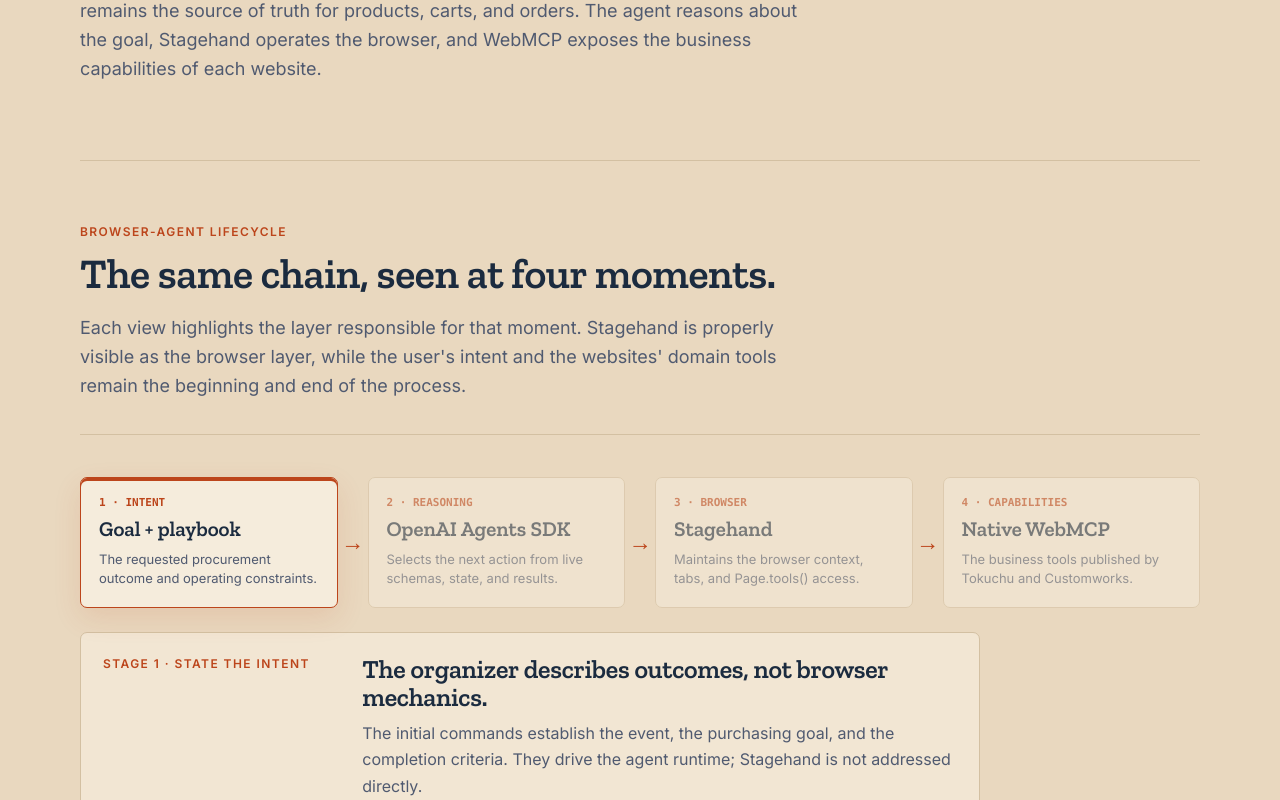
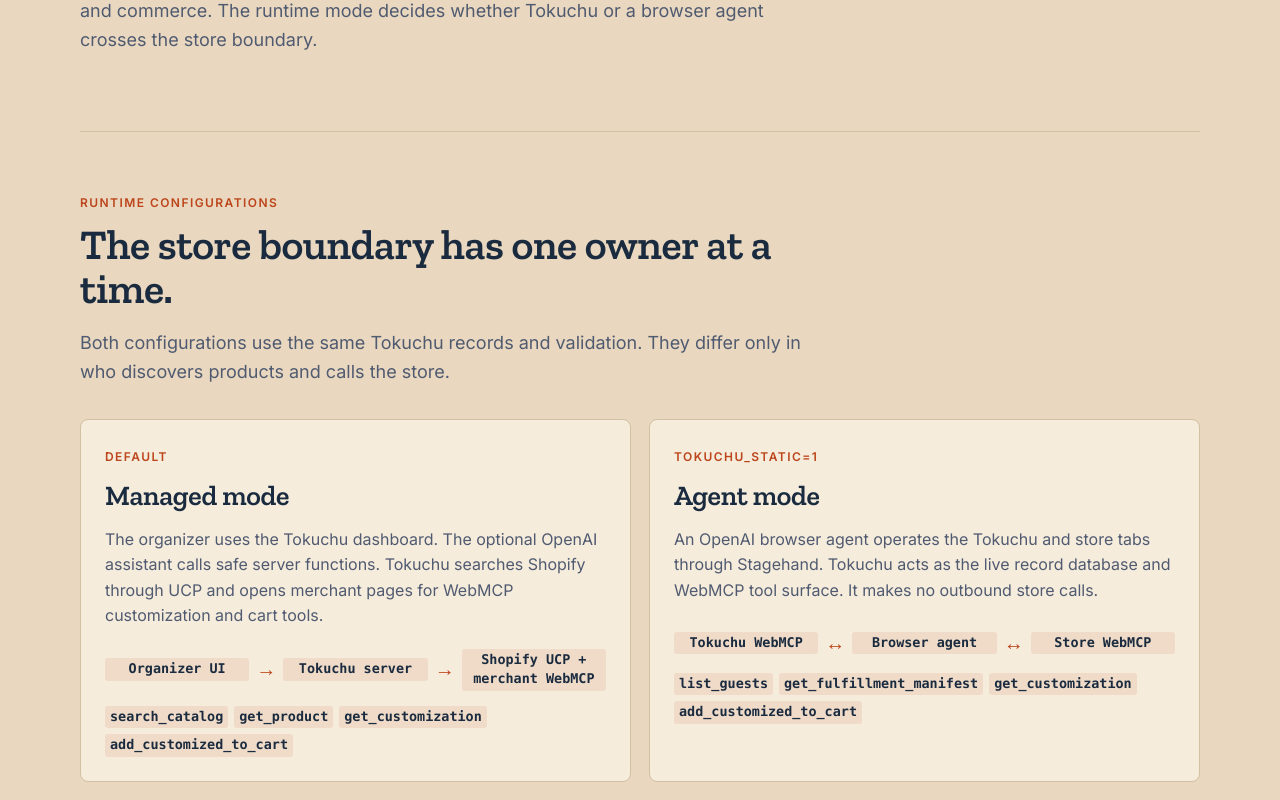
Before and after one commit to reversely/tokuchu, a Next.js app: page /docs/architecture in a window 1280 px wide. Shown: the part 360-1160 px from the top of the page. Built offline with nearby package versions, Linux system fonts and the light colour scheme.

Commit message:
docs(architecture): clarify managed and agent modes

```diff
--- a/src/app/docs/architecture/page.tsx
+++ b/src/app/docs/architecture/page.tsx
@@ -2,7 +2,7 @@ import type { ReactNode } from "react";
 
 export const metadata = {
   title: "Architecture · Tokuchu",
-  description: "How Stagehand browser agents coordinate Tokuchu and Customworks through native WebMCP tools."
+  description: "How managed mode and agent mode coordinate Tokuchu and Customworks through server tools and WebMCP."
 };
 
 function Node({ label, title, children, active = false }: { label: string; title: string; children: ReactNode; active?: boolean }) {
@@ -48,7 +48,23 @@ export default function ArchitecturePage() {
   return (
     <main className="docs-page">
       <nav className="docs-nav"><a className="brand" href="/">Tokuchu<span>.</span></a><a href="/">Back to overview</a></nav>
-      <header className="docs-hero"><span className="eyebrow">Architecture</span><h1>One intent moves through four cooperating layers.</h1><p>Tokuchu remains the source of truth for attendance and procurement. Customworks remains the source of truth for products, carts, and orders. The agent reasons about the goal, Stagehand operates the browser, and WebMCP exposes the business capabilities of each website.</p></header>
+      <header className="docs-hero"><span className="eyebrow">Architecture</span><h1>One record model supports two runtime modes.</h1><p>Tokuchu owns attendance and procurement records. Customworks owns products and commerce. The runtime mode decides whether Tokuchu or a browser agent crosses the store boundary.</p></header>
+
+      <section className="docs-section">
+        <div className="docs-heading"><span className="eyebrow">Runtime configurations</span><h2>The store boundary has one owner at a time.</h2><p>Both configurations use the same Tokuchu records and validation. They differ only in who discovers products and calls the store.</p></div>
+        <div className="runtime-configs">
+          <article>
+            <span className="eyebrow">Default</span><h3>Managed mode</h3><p>The organizer uses the Tokuchu dashboard. The optional OpenAI assistant calls safe server functions. Tokuchu searches Shopify through UCP and opens merchant pages for WebMCP customization and cart tools.</p>
+            <div className="runtime-path" aria-label="Managed mode path"><code>Organizer UI</code><i>→</i><code>Tokuchu server</code><i>→</i><code>Shopify UCP + merchant WebMCP</code></div>
+            <div className="mini-tools"><code>search_catalog</code><code>get_product</code><code>get_customization</code><code>add_customized_to_cart</code></div>
+          </article>
+          <article>
+            <span className="eyebrow">TOKUCHU_STATIC=1</span><h3>Agent mode</h3><p>An OpenAI browser agent operates the Tokuchu and store tabs through Stagehand. Tokuchu acts as the live record database and WebMCP tool surface. It makes no outbound store calls.</p>
+            <div className="runtime-path" aria-label="Agent mode path"><code>Tokuchu WebMCP</code><i>↔</i><code>Browser agent</code><i>↔</i><code>Store WebMCP</code></div>
+            <div className="mini-tools"><code>list_guests</code><code>get_fulfillment_manifest</code><code>get_customization</code><code>add_customized_to_cart</code></div>
+          </article>
+        </div>
+      </section>
 
       <section className="docs-section">
         <div className="docs-heading"><span className="eyebrow">Browser-agent lifecycle</span><h2>The same chain, seen at four moments.</h2><p>Each view highlights the layer responsible for that moment. Stagehand is properly visible as the browser layer, while the user&apos;s intent and the websites&apos; domain tools remain the beginning and end of the process.</p></div>
@@ -85,9 +101,9 @@ export default function ArchitecturePage() {
       </section>
 
       <section className="docs-section">
-        <div className="docs-heading"><span className="eyebrow">Runtime boundaries</span><h2>Agent handoff is explicit and auditable.</h2></div>
+        <div className="docs-heading"><span className="eyebrow">Runtime boundaries</span><h2>Agent mode is explicit and auditable.</h2></div>
         <div className="boundary-grid">
-          <article><h3>Agent handoff mode</h3><p>With <code>TOKUCHU_STATIC=1</code>, Tokuchu omits server-side store operations. Stagehand becomes the explicit bridge, and the model discovers and selects calls dynamically.</p></article>
+          <article><h3>Agent mode</h3><p>With <code>TOKUCHU_STATIC=1</code>, Tokuchu omits server-side store operations. Stagehand becomes the explicit bridge, and the model discovers and selects calls dynamically.</p></article>
           <article><h3>Managed mode</h3><p>Tokuchu performs storefront WebMCP calls behind the organizer interface. The procurement lifecycle is the same; only the boundary-crossing actor changes.</p></article>
           <article><h3>Traceability</h3><p>The runtime records model decisions, browser controls, WebMCP results, and the final outcome in <code>tests/videos/agent-run-*.json</code>.</p></article>
           <article><h3>Deterministic fallback</h3><p><code>npm run agent-playbook</code> uses Playwright and the WebMCP polyfill in a fixed order. It tests the same handoffs without model-driven decisions.</p></article>
--- a/src/app/globals.css
+++ b/src/app/globals.css
@@ -509,6 +509,12 @@ table.records .cellwhy { font-size: 12px; }
 .docs-section { padding: 58px 0; border-top: 1px solid var(--doc-line); }
 .docs-heading { max-width: 760px; }
 .docs-heading h2 { margin: 10px 0 14px; font-size: clamp(28px, 4vw, 42px); line-height: 1.05; }
+.runtime-configs { display: grid; grid-template-columns: repeat(2, minmax(0, 1fr)); gap: 18px; margin-top: 32px; }
+.runtime-configs > article { padding: 24px; border: 1px solid var(--doc-line); border-radius: 8px; background: var(--doc-card); }
+.runtime-configs h3 { margin: 9px 0 10px; font-size: 28px; }
+.runtime-configs p { min-height: 82px; margin: 0; color: var(--doc-muted); line-height: 1.6; }
+.runtime-path { display: grid; grid-template-columns: minmax(0, 1fr) auto minmax(0, 1fr) auto minmax(0, 1fr); gap: 7px; align-items: center; margin-top: 20px; text-align: center; }
+.runtime-path i { color: var(--doc-accent); font-size: 20px; font-style: normal; }
 .arch-flow { display: grid; grid-template-columns: repeat(3, minmax(0, 1fr) 30px) minmax(0, 1fr); align-items: stretch; margin-top: 32px; }
 .arch-node { display: grid; align-content: start; gap: 8px; min-width: 0; padding: 18px; border: 1px solid var(--doc-line); border-radius: 7px; background: var(--doc-card); }
 .arch-node { opacity: .54; transition: opacity .2s ease, border-color .2s ease, box-shadow .2s ease; }
@@ -550,6 +556,7 @@ table.records .cellwhy { font-size: 12px; }
 .legal-copy h2 { margin: 38px 0 9px; padding-top: 28px; border-top: 1px solid var(--doc-line); font-size: 27px; }
 .legal-copy p { margin: 0; color: var(--doc-muted); font-size: 16px; line-height: 1.75; }
 @media (max-width: 980px) { .arch-flow, .tab-architecture, .control-cards { grid-template-columns: 1fr; gap: 9px; } .arch-flow-part { display: grid; grid-template-columns: 1fr; gap: 9px; } .arch-flow-part > i { height: 24px; transform: rotate(90deg); } }
+@media (max-width: 760px) { .runtime-configs { grid-template-columns: 1fr; } .runtime-configs p { min-height: 0; } .runtime-path { grid-template-columns: 1fr; } .runtime-path i { transform: rotate(90deg); } }
 @media (max-width: 640px) { .docs-hero { padding: 52px 0 40px; } .docs-section { padding: 42px 0; } .boundary-grid, .stage-situation { grid-template-columns: 1fr; } .stage-situation > .eyebrow { grid-row: auto; } .prompt-stack { grid-column: 1; } }
 
 /* Phone widths: the app band stacks its controls without wrapping labels, the tabs shrink, and the homepage hero stops overlapping. */
--- a/src/app/page.tsx
+++ b/src/app/page.tsx
@@ -113,7 +113,7 @@ export default async function Page() {
         </div></section>
 
         <section id="runtime" className="tint"><div className="wrap">
-          <div className="sec-head"><span className="eyebrow">Stagehand browser-agent architecture</span><h2>The agent operates the browser; Stagehand exposes each page&apos;s WebMCP surface.</h2><p>In agent handoff mode, Tokuchu does not make server-side storefront calls. The agent owns the cross-site work and discovers the current tools from the active page at runtime.</p></div>
+          <div className="sec-head"><span className="eyebrow">Stagehand browser-agent architecture</span><h2>The agent operates the browser; Stagehand exposes each page&apos;s WebMCP surface.</h2><p>In agent mode Tokuchu does not make server-side storefront calls. The agent owns the cross-site work and discovers the current tools from the active page at runtime.</p></div>
           <div className="runtime-flow" data-testid="stagehand-runtime">
             <div className="runtime-node"><span>1 · Intent</span><strong>Goal + operating playbook</strong><p>Defines the procurement outcome and safety rules, not a fixed business-call script.</p></div><span className="runtime-arrow" aria-hidden="true">→</span>
             <div className="runtime-node"><span>2 · Reasoning</span><strong>OpenAI Agents SDK</strong><p>Chooses the next tab and tool from schemas, results, and the evolving order state.</p></div><span className="runtime-arrow" aria-hidden="true">→</span>
@@ -125,7 +125,7 @@ export default async function Page() {
             <article><span className="eyebrow">Discovery and invocation</span><p><code>list_webmcp_tools</code> calls Stagehand&apos;s <code>Page.tools()</code> and returns each tool&apos;s name, description, input schema, and frame. <code>call_webmcp_tool</code> resolves that page tool, invokes it with structured input, waits for completion, and normalizes WebMCP content and errors for the model.</p></article>
             <article><span className="eyebrow">Tabs, checkout, and traceability</span><p>Stagehand keeps the Tokuchu and Customworks pages in one browser context. The runtime tracks active tabs, captures the checkout URL without returning it to the model, records it through Tokuchu&apos;s <code>post_update</code>, and writes every call, result, and final outcome to a transcript.</p></article>
           </div>
-          <div className="mode-strip" data-testid="modes"><div><strong>Managed mode</strong><span>Tokuchu&apos;s server calls Shopify&apos;s UCP endpoints for discovery and opens the store&apos;s page for WebMCP tools.</span></div><span aria-hidden="true">or</span><div><strong>Agent handoff mode</strong><span><code>TOKUCHU_STATIC=1</code> removes server-side store operations; Stagehand becomes the browser bridge.</span></div></div>
+          <div className="mode-strip" data-testid="modes"><div><strong>Managed mode</strong><span>Tokuchu&apos;s server calls Shopify&apos;s UCP endpoints for discovery and opens the store&apos;s page for WebMCP tools.</span></div><span aria-hidden="true">or</span><div><strong>Agent mode</strong><span><code>TOKUCHU_STATIC=1</code> removes server-side store operations; Stagehand becomes the browser bridge.</span></div></div>
           <p className="runline"><a href={PLAYBOOK_URL} target="_blank" rel="noreferrer" data-testid="playbook-link">Read the browser-agent operating playbook</a></p>
         </div></section>
 
```
Also changed, not shown: 8 other files (tests, documents, lock files or other folders).
